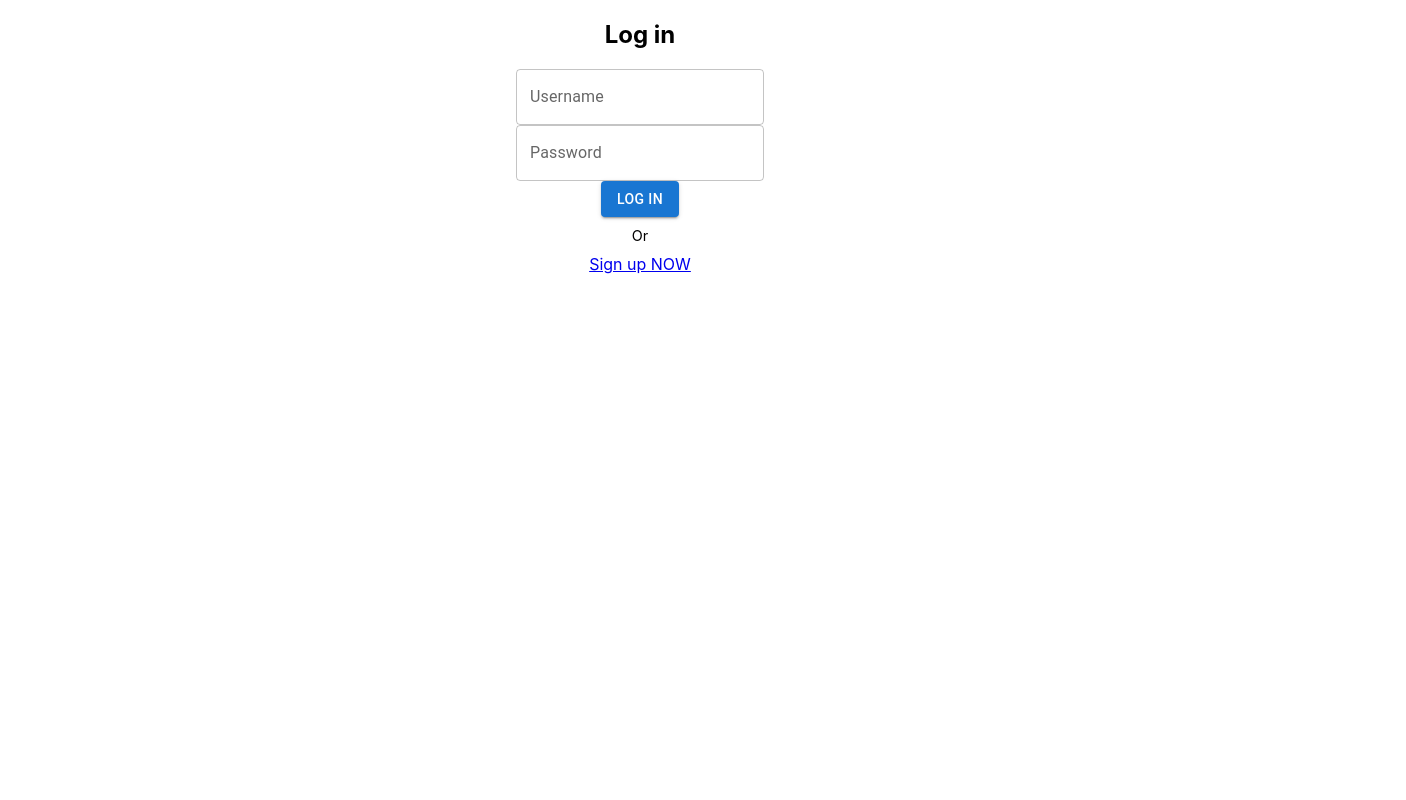
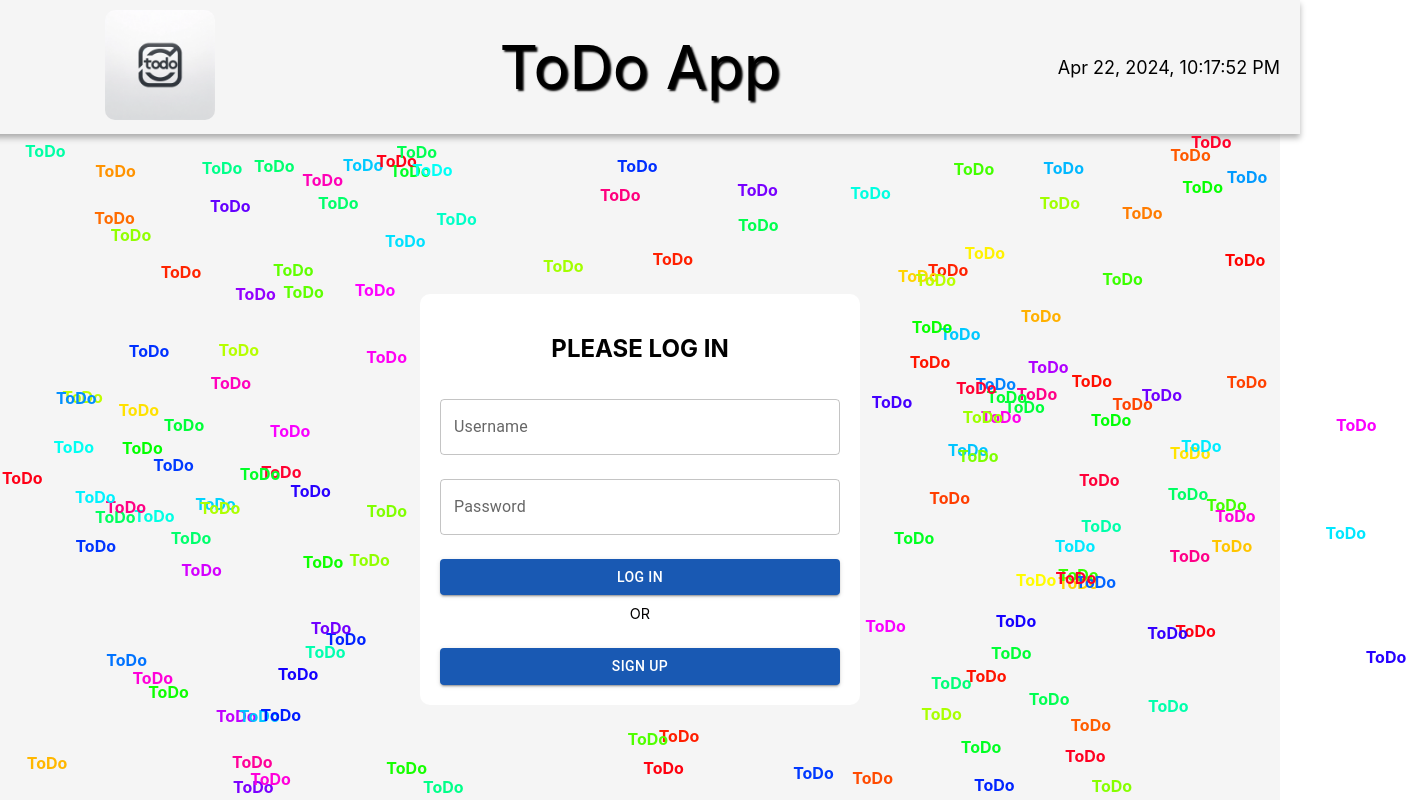
Before and after one commit to datre9/ToDoApp, a React (Create React App) app in the folder src/main/frontend/: page / in a window 1280 px wide. Shown: the top 800 px of the page, 1406 px wide, since content can reach past the window. Built offline with nearby package versions, Linux system fonts and the light colour scheme.

Commit message:
Initial commit - register, login

```diff
--- a/src/main/frontend/src/App.tsx
+++ b/src/main/frontend/src/App.tsx
@@ -24,7 +24,7 @@ function App() {
       <Routes>
         <Route path='/' element={<Home user={user} setUserToken={setUserToken} />} />
         <Route path='/register' element={<Register />} />
-        <Route path='/login' element={<Login />} />
+        <Route path='/login' element={<Login setUserToken={setUserToken} />}/>
         <Route path='/items' element={<ItemTable />} />
       </Routes>
     </div>
--- a/src/main/frontend/src/Components/Login.tsx
+++ b/src/main/frontend/src/Components/Login.tsx
@@ -1,95 +1,108 @@
-import { Alert, Box, Button, TextField } from '@mui/material'
-import axios from 'axios'
-import { useEffect, useState } from 'react'
-import { Link } from 'react-router-dom'
+import React, { useState, useEffect, useRef } from 'react';
+import { Alert, Box, Button, TextField } from '@mui/material';
+import axios from 'axios';
+import { useNavigate, Link } from 'react-router-dom';
+import './Register.css';
+import todoLogo from '../images/todo-logo.png';
+import { format } from 'date-fns';
+import FlyingTodosContainer from './FlyingTodosContainer';
 
-const LOGIN_TOKEN_URL = "http://localhost:8080/login"
+interface LoginProps {
+  setUserToken: (token: string) => void;
+}
 
-const Login = (props: any) => {
-  const [username, setUsername] = useState("")
-  const [password, setPassword] = useState("")
+const LOGIN_TOKEN_URL = "http://localhost:8080/login";
 
-  const [validUsername, setValidUsername] = useState(false)
-  const [validPassword, setValidPassword] = useState(false)
+const Login: React.FC<LoginProps> = ({ setUserToken }) => {
+  const [username, setUsername] = useState('');
+  const [password, setPassword] = useState('');
+  const [currentTime, setCurrentTime] = useState(new Date());
 
-  const [loginButtonClicked, setLoginButtonClicked] = useState(false)
+  const [validUsername, setValidUsername] = useState(false);
+  const [validPassword, setValidPassword] = useState(false);
 
-  const [loginError, setLoginError] = useState("")
+  const [loginButtonClicked, setLoginButtonClicked] = useState(false);
+  const [loginError, setLoginError] = useState('');
+  const [responseMsg, setResponseMsg] = useState('');
+  const [successAlert, setSuccessAlert] = useState(false);
+  const [errorAlert, setErrorAlert] = useState(false);
 
-  const [errorAlert, setErrorAlert] = useState(false)
+  const formRef = useRef<HTMLDivElement>(null);
+  const navigate = useNavigate();
 
-  const trueEA = () => {
-    setErrorAlert(true)
+  useEffect(() => {
+    setValidUsername(username.length > 0);
+    setValidPassword(password.length > 0);
+
+    const timerId = setInterval(() => {
+      setCurrentTime(new Date());
+    }, 1000);
+
+    return () => clearInterval(timerId);
+  }, [username, password]);
+
+  function login(e: React.FormEvent<HTMLFormElement>) {
+    setErrorAlert(false);
+    setSuccessAlert(false);
+    e.preventDefault();
+    setLoginButtonClicked(true);
+
+    if (!validUsername || !validPassword) {
+      setLoginButtonClicked(false);
+      setErrorAlert(true);
+      setLoginError('Username or password is incorrect');
+      return;
+    }
+
+    axios.post(LOGIN_TOKEN_URL, { username, password })
+      .then(response => {
+        setUserToken(response.data);
+        setResponseMsg('Login successful!');
+        setSuccessAlert(true);
+        setLoginButtonClicked(false);
+        setTimeout(() => navigate('/'), 1000);  // Přesměrování po úspěchu
+      })
+      .catch(error => {
+        const errorMessage = error.response?.data || "Cannot access server";
+        setLoginError(errorMessage);
+        setErrorAlert(true);
+        setLoginButtonClicked(false);
+      });
   }
 
-  const falseEA = () => {
-    setErrorAlert(false)
-  }
-
-  useEffect(() => {
-    setValidUsername(username.length > 0)
-    setValidPassword(password.length > 0)
-  }, [username, password])
-
-  function login(e: any) {
-    falseEA()
-    e.preventDefault()
-    setLoginButtonClicked(true)
-
-    if (!validUsername || !validPassword) {
-      trueEA()
-      return
+  const handleInputChange = (setter: React.Dispatch<React.SetStateAction<string>>) => (event: React.ChangeEvent<HTMLInputElement>) => {
+    setter(event.target.value);
+    if (loginButtonClicked) {
+      setLoginButtonClicked(false);
     }
-
-    const userCredentials = {
-      username: username,
-      password: password
-    }
-
-    axios.post(LOGIN_TOKEN_URL, userCredentials)
-      .then(response => {
-        props.setUserToken(response.data)
-      })
-      .catch(error => {
-        try {
-          setLoginError(error.response.data)
-          trueEA()
-        } catch (e) {
-          setLoginError("Cannot access server")
-        }
-      })
-    setLoginButtonClicked(false)
-  }
+  };
 
   return (
-    <div>
-      <h2>Log in</h2>
-      <form onSubmit={login}>
-        <Box>
-          <TextField label='Username' onChange={e => setUsername(e.target.value)} />
+    <div className="register-page">
+      <FlyingTodosContainer formRef={formRef} />
+      <header className="header">
+        <div className="logo-container">
+          <img src={todoLogo} alt="ToDo Logo" className="logo" />
+        </div>
+        <div className="header-title">ToDo App</div>
+        <div className="time-display">{format(currentTime, 'PPpp')}</div>
+      </header>
+      <div className="form-container">
+        <Box className="register-container" ref={formRef}>
+          <h2>PLEASE LOG IN</h2>
+          <form onSubmit={login}>
+            <TextField fullWidth label='Username' margin="normal" onChange={handleInputChange(setUsername)} error={!validUsername && loginButtonClicked} helperText={!validUsername && loginButtonClicked ? "Username is required" : ""} />
+            <TextField fullWidth label='Password' type='password' margin="normal" onChange={handleInputChange(setPassword)} error={!validPassword && loginButtonClicked} helperText={!validPassword && loginButtonClicked ? "Password is required" : ""} />
+            <Button fullWidth type="submit"  variant='contained' sx={{ marginTop: 2, backgroundColor: '#1959b3', color: 'white', ':hover': { backgroundColor: '#303f9f' }, disabled: { backgroundColor: '#ccc', color: '#666' } }} disabled={loginButtonClicked}>Log in</Button>
+            {successAlert && <Alert severity='success'>{responseMsg} </Alert>}
+            {errorAlert && <Alert severity='error'>{loginError}</Alert>}
+          </form>
+          <h3>OR</h3>
+          <Button component={Link} to="/register" variant="contained" fullWidth sx={{ marginTop: 2, backgroundColor: '#1959b3', color: 'white', ':hover': { backgroundColor: '#303f9f' }}}>Sign up</Button>
         </Box>
-        {!validUsername && loginButtonClicked ? (
-          <Alert variant='standard' severity='error'>Username is incorrect</Alert>) : (
-          <></>
-        )}
+      </div>
+    </div>
+  );
+};
 
-        <Box>
-          <TextField label='Password' type='password' onChange={e => setPassword(e.target.value)} />
-        </Box>
-        {!validPassword && loginButtonClicked ? (
-          <Alert variant='standard' severity='error'>Password is incorrect</Alert>) : (
-          <></>
-        )}
-        <Box>
-          <Button type='submit' variant='contained'>Log in</Button>
-        </Box>
-      </form>
-
-      <h3>Or</h3>
-      <Link to='/register'>Sign up NOW</Link>
-      {errorAlert && <Alert variant='standard' severity='error'>{loginError}</Alert>}
-    </div>
-  )
-}
-
-export default Login
+export default Login;
--- a/src/main/frontend/src/Components/Register.tsx
+++ b/src/main/frontend/src/Components/Register.tsx
@@ -27,7 +27,7 @@ const Register: React.FC = () => {
   const [successAlert, setSuccessAlert] = useState(false);
   const [errorAlert, setErrorAlert] = useState(false);
 
-  const formRef = useRef<HTMLDivElement>(null); // Reference pro registrační formulář
+  const formRef = useRef<HTMLDivElement>(null);
 
   useEffect(() => {
     setValidUsername(username.length > 0);
@@ -53,6 +53,7 @@ const Register: React.FC = () => {
       return;
     }
 
+
     axios.post(SIGNUP_TOKEN_URL, { username, password })
       .then(response => {
         setResponseMsg(response.data);
@@ -63,8 +64,16 @@ const Register: React.FC = () => {
         const errorMessage = error.response?.data || "Cannot access registration server!";
         setSignupError(errorMessage);
         setErrorAlert(true);
+        setSignupButtonClicked(false);
       });
   }
+
+    const handleInputChange = (setter: React.Dispatch<React.SetStateAction<string>>) => (event: React.ChangeEvent<HTMLInputElement>) => {
+      setter(event.target.value);
+      if (signupButtonClicked) {
+        setSignupButtonClicked(false);
+      }
+    };
   return (
     <div className="register-page">
       <FlyingTodosContainer formRef={formRef} />
```
